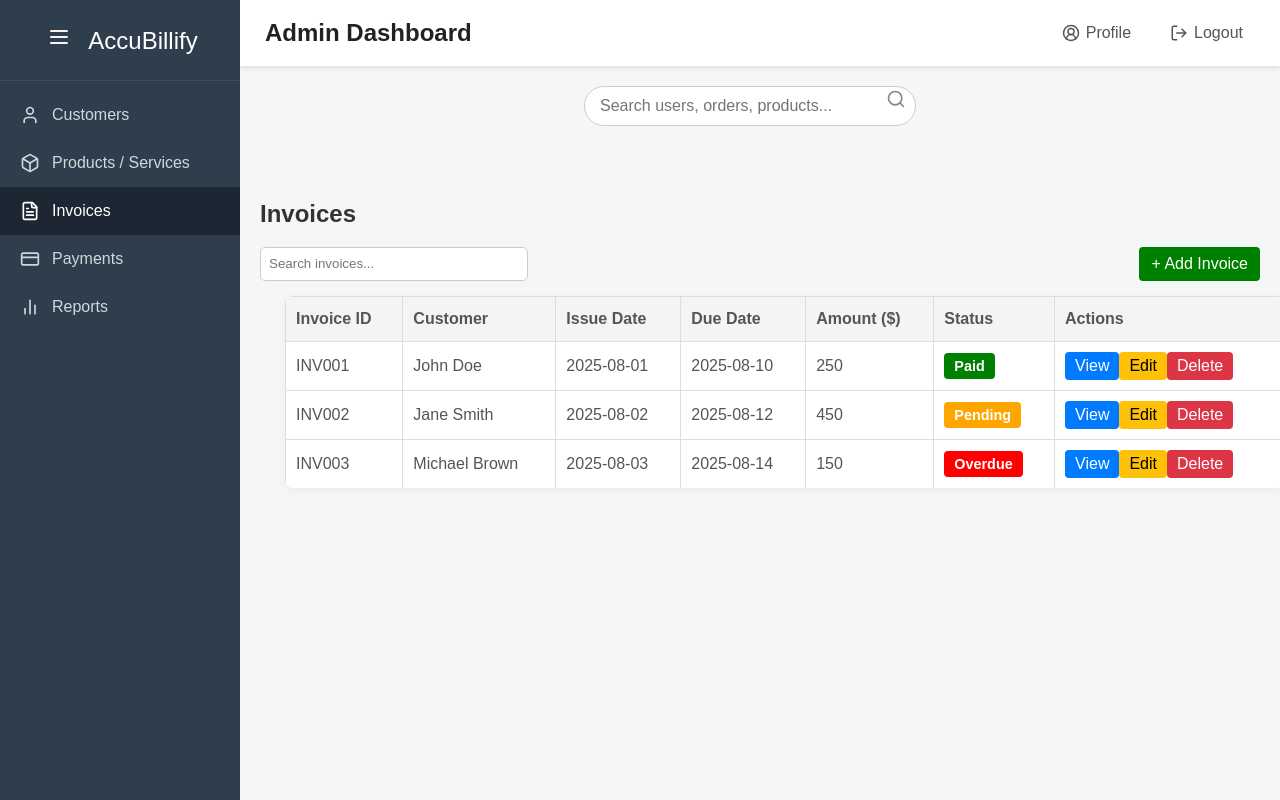
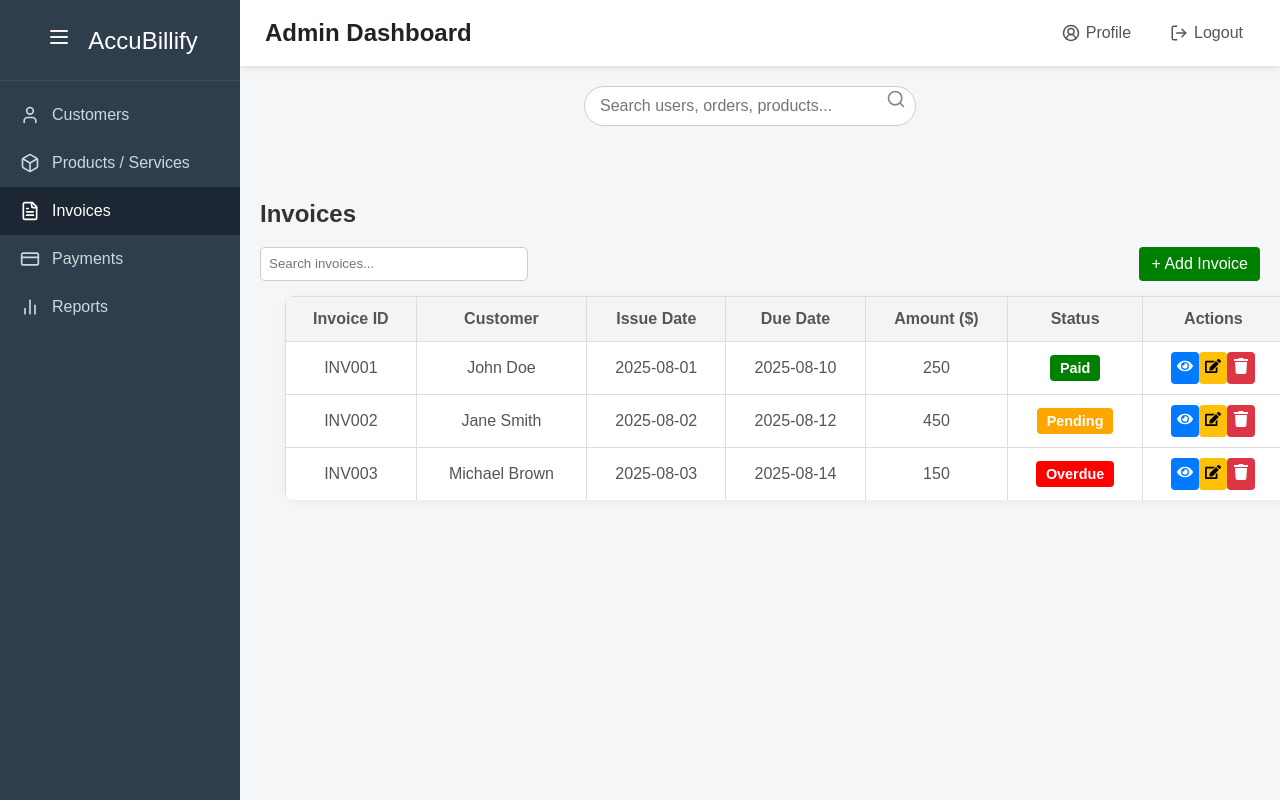
Before and after one commit to chandusaribala1/Billing_App, a React (Vite) app: page /admin in a window 1280 px wide. Both pictures are taken after a click on the element "Invoices". Built offline with nearby package versions, Linux system fonts and the light colour scheme.

Commit message:
modified

```diff
--- a/src/dashboards/admin/InvoicePage.jsx
+++ b/src/dashboards/admin/InvoicePage.jsx
@@ -1,4 +1,5 @@
 import React, { useState } from "react";
+import { FaEye, FaEdit, FaTrash } from "react-icons/fa"; // Icons
 
 const InvoicePage = () => {
   const [search, setSearch] = useState("");
@@ -82,9 +83,19 @@ const InvoicePage = () => {
                 </span>
               </td>
               <td>
-                <button className="icon-btn view-btn" data-tooltip="View Invoice">View</button>
-                <button className="icon-btn edit-btn" data-tooltip="Edit Invoice">Edit</button>
-                <button className="icon-btn delete-btn" data-tooltip="Delete Invoice" onClick={() => handleDelete(inv.id)}>Delete</button>
+                <button className="icon-btn view-btn" data-tooltip="View Invoice">
+                  <FaEye />
+                </button>
+                <button className="icon-btn edit-btn" data-tooltip="Edit Invoice">
+                  <FaEdit />
+                </button>
+                <button
+                  className="icon-btn delete-btn"
+                  data-tooltip="Delete Invoice"
+                  onClick={() => handleDelete(inv.id)}
+                >
+                  <FaTrash />
+                </button>
               </td>
             </tr>
           ))}
@@ -120,13 +131,14 @@ const InvoicePage = () => {
         .search-input { padding: 8px; width: 250px; border: 1px solid #ccc; border-radius: 5px; }
         .add-btn { background: green; color: white; padding: 8px 12px; border: none; border-radius: 4px; cursor: pointer; }
         .invoice-table { width: 100%; border-collapse: collapse; }
-        .invoice-table th, .invoice-table td { border: 1px solid #ddd; padding: 10px; }
+        .invoice-table th, .invoice-table td { border: 1px solid #ddd; padding: 10px; text-align: center; }
         .invoice-table th { background: #f4f4f4; }
         .status { padding: 5px 10px; border-radius: 4px; color: white; font-size: 0.9em; }
         .status.paid { background: green; }
         .status.pending { background: orange; }
         .status.overdue { background: red; }
-        .icon-btn { position: relative; border: none; border-radius: 4px; padding: 5px 10px; cursor: pointer; }
+        .icon-btn { position: relative; border: none; border-radius: 4px; padding: 6px; cursor: pointer; font-size: 16px; }
+        .icon-btn svg { pointer-events: none; }
         .icon-btn::after {
           content: attr(data-tooltip);
           position: absolute;
```
